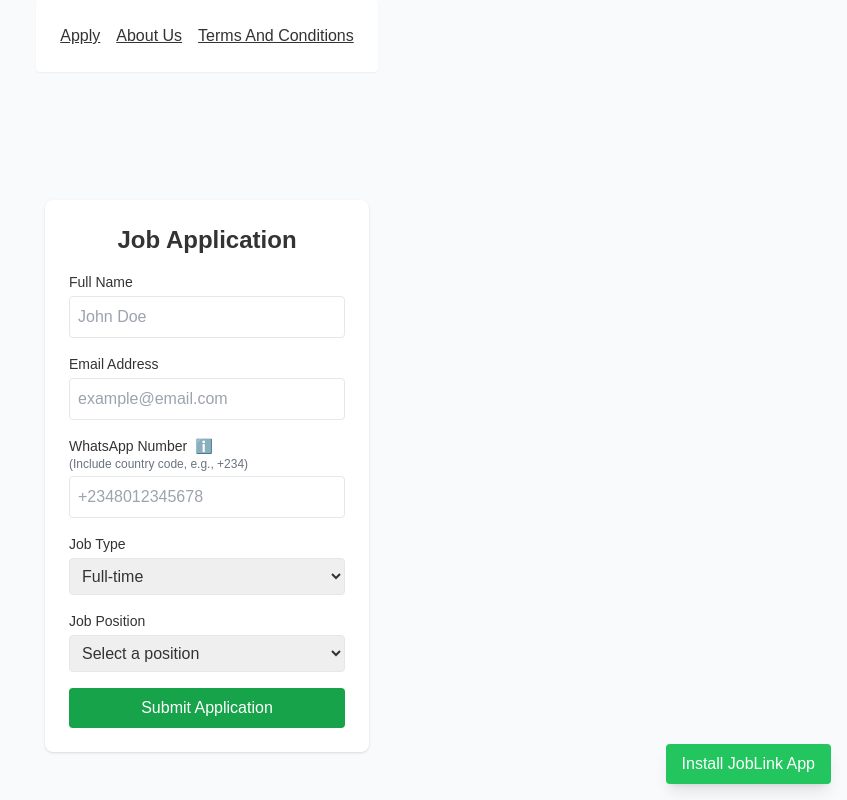
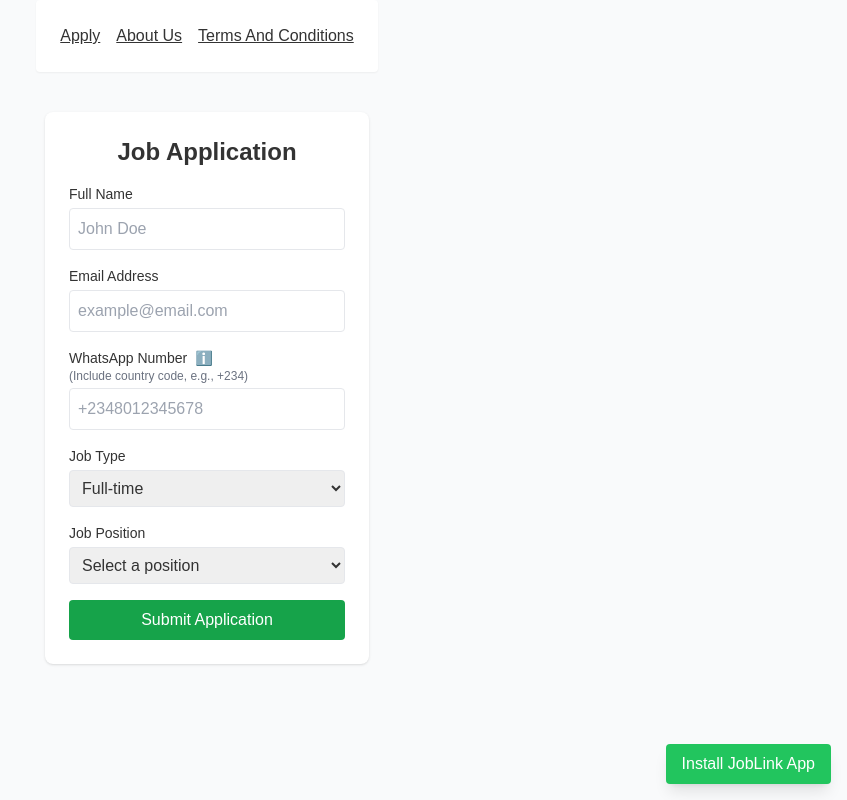
Before and after one commit to Xtosea/JobLink, a React (Create React App) app: page / in a window 1280 px wide. Shown: the top 800 px of the page, without its empty margins (433-1280 px from the left). Built offline with nearby package versions, Linux system fonts and the light colour scheme.

Commit message:
Update App.jsx

```diff
--- a/src/App.jsx
+++ b/src/App.jsx
@@ -40,12 +40,7 @@ export default function App() {
           <HashLink to="/terms" className="underline">Terms And Conditions</HashLink>
         </nav>
 
-        {/* ================= HpfAd AFTER NAV ================= */}
-        <div className="max-w-4xl mx-auto w-full p-6 flex justify-center">
-          <HpfAd position="top" />
-        </div>
 
-        {/* ================= MAIN CONTENT ================= */}
         <main className="flex-grow max-w-4xl mx-auto p-6 w-full flex flex-col gap-6">
           <Routes>
             <Route path="/apply" element={<ApplicantForm setApplicationToken={setApplicationToken} />} />
```
